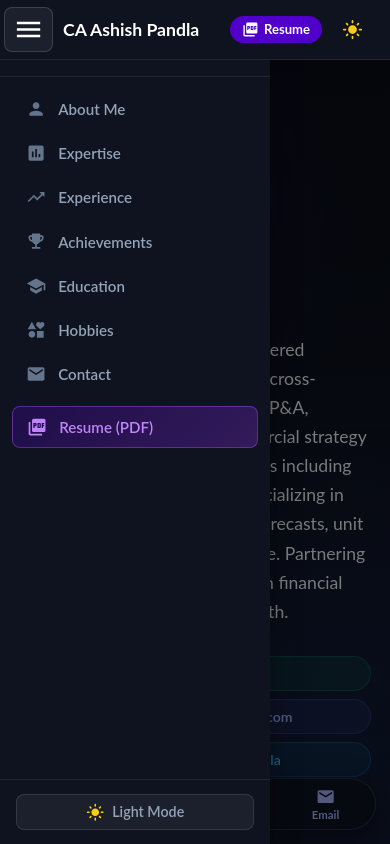
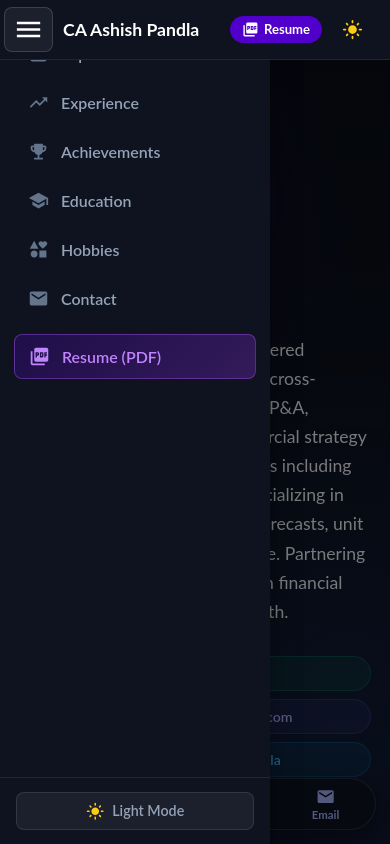
Before and after one commit to Ashishpandla07/Portfolio, a React (Create React App) app: page / in a window 390 px wide. Both pictures are taken after a click on the button 28 px from the left and 29 px from the top of the page. Shown: the top 844 px of the page. Built offline with nearby package versions, Linux system fonts and the light colour scheme.

Commit message:
fix(mobile): show only section links below about me in mobile drawer and refine alignment

```diff
--- a/src/assets/styles/Navigation.scss
+++ b/src/assets/styles/Navigation.scss
@@ -190,54 +190,62 @@
   display: flex;
   flex-direction: column;
   justify-content: space-between;
+  padding-top: max(20px, env(safe-area-inset-top, 20px));
+  box-sizing: border-box;
 
   .sidebar-header {
-    padding: 20px 16px 14px;
-    text-align: center;
-    border-bottom: 1px solid rgba(255, 255, 255, 0.08);
-
-    .sidebar-name {
-      margin: 0;
-      font-size: 1.15rem;
-      font-weight: 700;
-      color: #ffffff;
-      letter-spacing: -0.2px;
-    }
-
-    .sidebar-role {
-      margin: 3px 0 0;
-      font-size: 0.8rem;
-      color: #94a3b8;
-    }
+    display: none;
   }
 
   .sidebar-menu {
     flex: 1;
-    padding: 12px;
+    padding: 12px 14px;
     display: flex;
     flex-direction: column;
-    gap: 4px;
+    gap: 6px;
+    overflow-y: auto;
+    -webkit-overflow-scrolling: touch;
 
     .nav-link-btn {
       display: flex;
       align-items: center;
       gap: 12px;
       width: 100%;
-      padding: 10px 14px;
+      padding: 11px 14px;
       border-radius: 8px;
       background: transparent;
       border: none;
       color: #94a3b8;
-      font-size: 0.9rem;
+      font-size: 0.95rem;
       font-weight: 600;
       font-family: "Lato", sans-serif;
       text-align: left;
       cursor: pointer;
       text-decoration: none;
+      transition: all 0.2s ease;
 
       .nav-icon {
-        font-size: 1.2rem;
+        font-size: 1.25rem;
         color: #64748b;
+        flex-shrink: 0;
+        display: flex;
+        align-items: center;
+        justify-content: center;
+      }
+
+      span {
+        flex: 1;
+        line-height: 1.2;
+      }
+
+      &:hover,
+      &:active {
+        background: rgba(255, 255, 255, 0.08);
+        color: #ffffff;
+
+        .nav-icon {
+          color: #c084fc;
+        }
       }
 
       &.resume-link {
@@ -249,12 +257,18 @@
         .nav-icon {
           color: #c084fc;
         }
+
+        &:hover,
+        &:active {
+          background: linear-gradient(135deg, rgba(80, 0, 202, 0.4) 0%, rgba(142, 45, 226, 0.5) 100%);
+          color: #ffffff;
+        }
       }
     }
   }
 
   .sidebar-footer {
-    padding: 14px 16px;
+    padding: 14px 16px max(14px, env(safe-area-inset-bottom, 14px));
     border-top: 1px solid rgba(255, 255, 255, 0.08);
 
     .theme-toggle-btn {
@@ -263,7 +277,7 @@
       justify-content: center;
       gap: 8px;
       width: 100%;
-      padding: 8px 12px;
+      padding: 9px 12px;
       border-radius: 8px;
       background: rgba(255, 255, 255, 0.06);
       border: 1px solid rgba(255, 255, 255, 0.1);
@@ -271,6 +285,13 @@
       font-size: 0.85rem;
       font-weight: 600;
       cursor: pointer;
+      transition: all 0.2s ease;
+
+      &:hover,
+      &:active {
+        background: rgba(255, 255, 255, 0.12);
+        color: #ffffff;
+      }
     }
   }
 }
--- a/src/components/Navigation.tsx
+++ b/src/components/Navigation.tsx
@@ -68,11 +68,16 @@ function Navigation({ parentToChild, modeChange }: NavigationProps) {
     }
   };
 
-  const renderSidebarContent = (isMobile = false) => (
+  const renderSidebarContent = (isMobile = false) => {
+    const itemsToRender = isMobile
+      ? navItems.filter((item) => item.target !== 'about')
+      : navItems;
+
+    return (
       <div className={isMobile ? "mobile-drawer-content" : "desktop-sidebar"}>
-      {/* Profile Header */}
+        {/* Profile Header (Desktop Web Version Only) */}
+        {!isMobile && (
           <div className="sidebar-header">
-        {!isMobile && (
             <div className="avatar-wrapper">
               <img
                 src={profileImg}
@@ -85,14 +90,14 @@ function Navigation({ parentToChild, modeChange }: NavigationProps) {
                 decoding="async"
               />
             </div>
-        )}
             <div className="sidebar-name">CA Ashish Pandla</div>
             <p className="sidebar-role">Senior Finance Leader</p>
           </div>
+        )}
 
         {/* Nav Menu */}
         <nav className="sidebar-menu">
-        {navItems.map((item) => (
+          {itemsToRender.map((item) => (
             <button
               key={item.target}
               className="nav-link-btn"
@@ -114,6 +119,7 @@ function Navigation({ parentToChild, modeChange }: NavigationProps) {
             <span>Resume (PDF)</span>
           </a>
         </nav>
+
 
         {/* Theme Toggle Footer */}
         <div className="sidebar-footer">
@@ -138,6 +144,7 @@ function Navigation({ parentToChild, modeChange }: NavigationProps) {
         </div>
       </div>
     );
+  };
 
   return (
     <>
```
Lines whose indentation alone changed are shown as unchanged.
